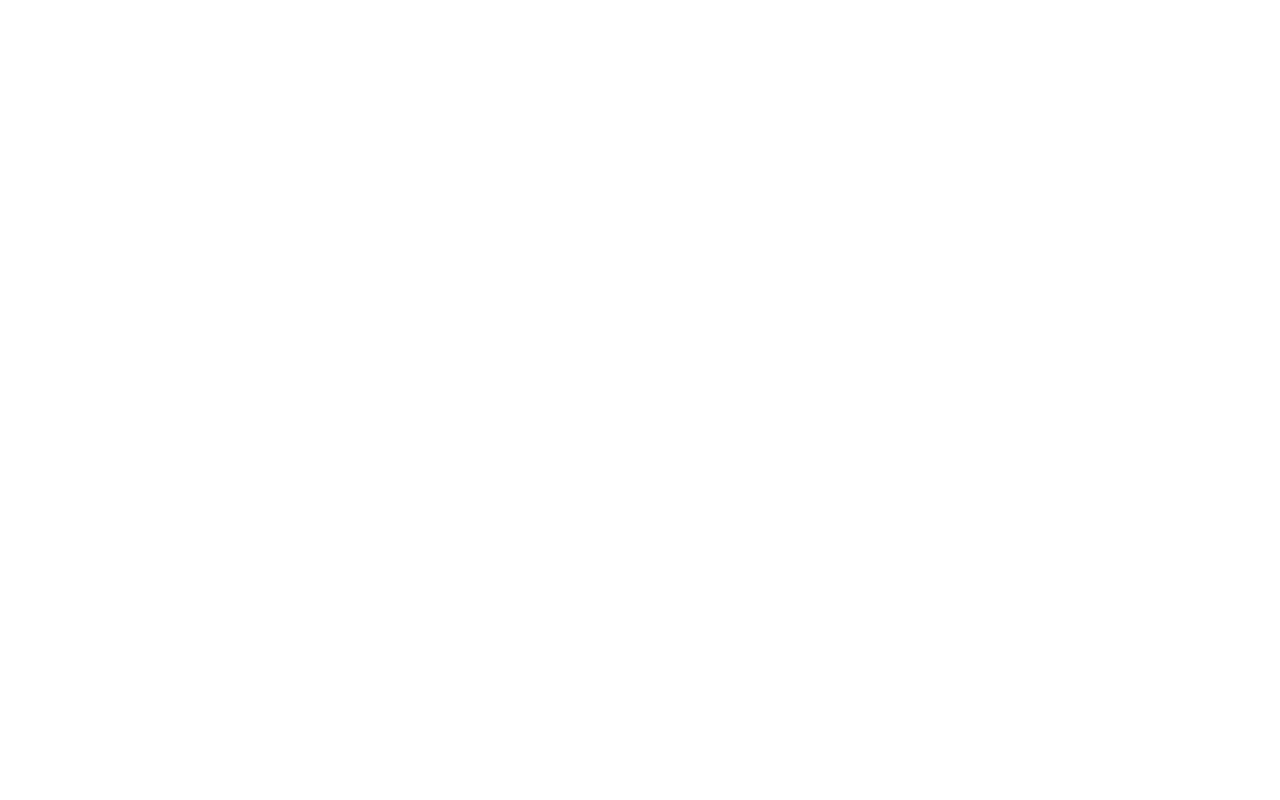
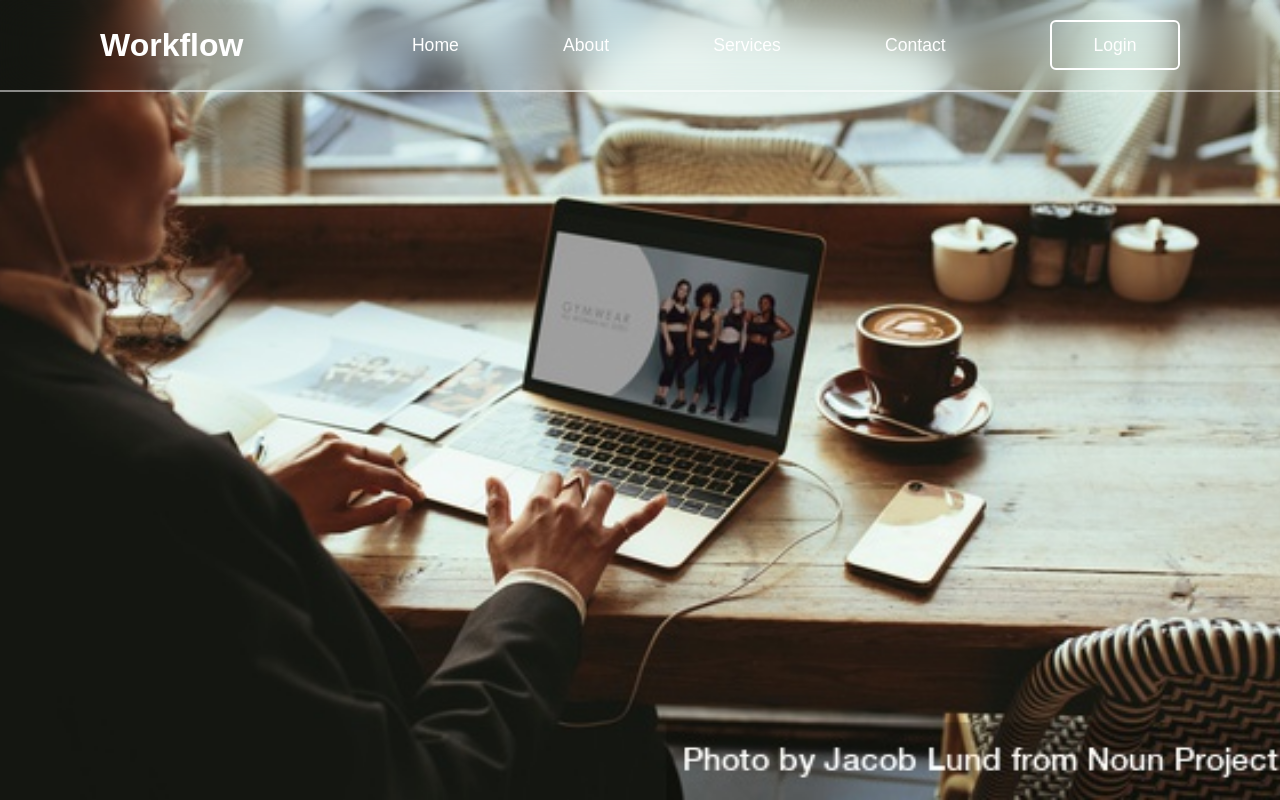
Before and after one commit to jdelagarza89/login, a plain HTML site: page index.html in a window 1280 px wide. Drawn offline with nearby package versions, Linux system fonts and the light colour scheme; the site is published under a folder, as on GitHub Pages, so addresses that start at the root find nothing.

Commit message:
Update style.css

```diff
--- a/style.css
+++ b/style.css
@@ -11,7 +11,7 @@ body{
     justify-content: center;
     align-items: center;
     min-height: 100vh;
-    background:url(/images/work.jpeg) no-repeat;
+    background:url(images/work.jpeg) no-repeat;
     background-size: cover;
     background-position: center;
 }
```
